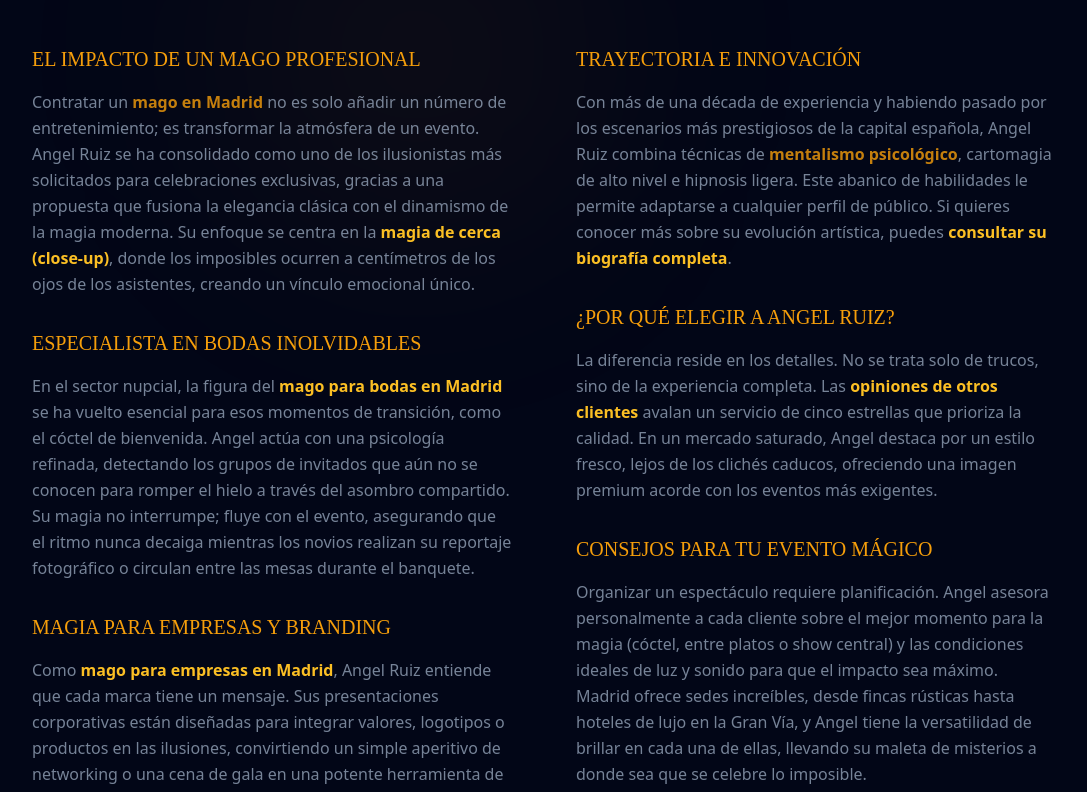
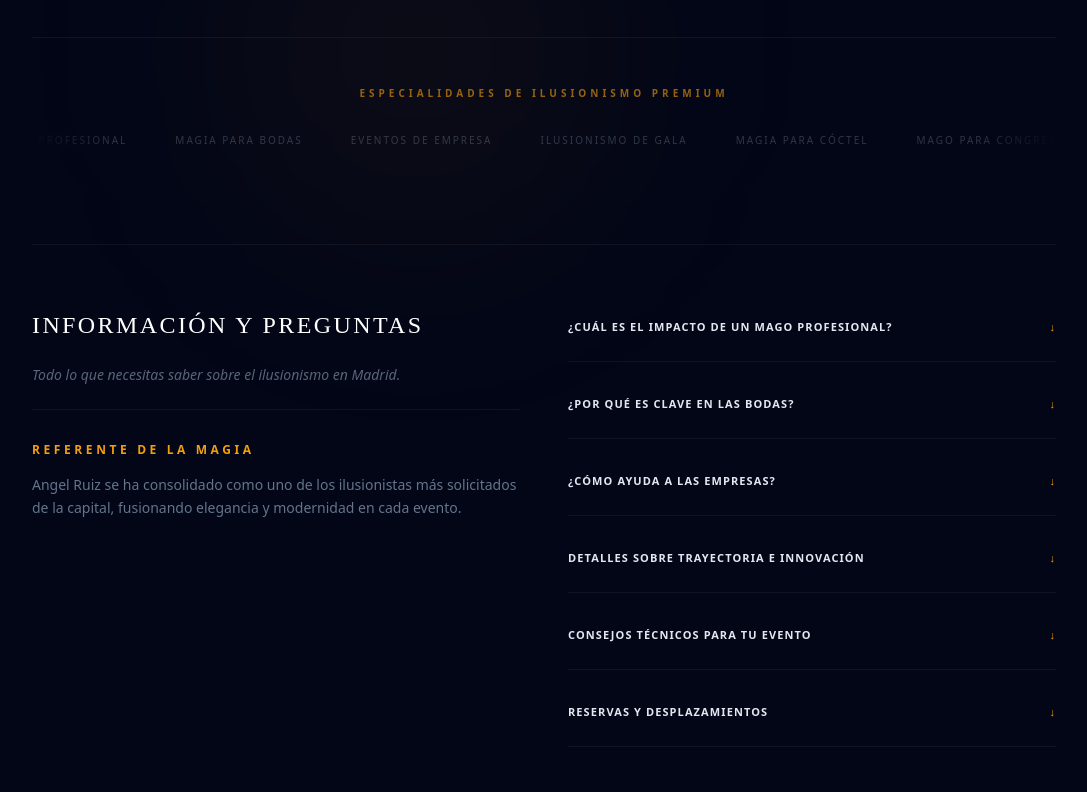
Before and after one commit to angelruuiz/WebAngelRuizWorld, a Next.js app: page / in a window 1280 px wide. Shown: the part 940-1732 px from the top of the page, without its empty margins (96-1183 px from the left). Built offline with nearby package versions, Linux system fonts and the light colour scheme.

Commit message:
style: cleanup index SEO UI and added carrusel effect to specialties

```diff
--- a/app/page.jsx
+++ b/app/page.jsx
@@ -120,48 +120,17 @@ const SEOContent = () => {
     return (
         <section className="py-24 px-6 bg-slate-950 text-slate-400 border-t border-white/5 relative overflow-hidden">
             <div className="absolute top-0 left-1/4 w-96 h-96 bg-amber-500/5 blur-[120px] rounded-full pointer-events-none" />
-            <div className="max-w-5xl mx-auto relative">
-                <h2 className="text-white font-[Cinzel] text-3xl md:text-4xl mb-12 uppercase tracking-widest text-center">Referente de la Magia en Madrid</h2>
-
-                <div className="grid grid-cols-1 md:grid-cols-2 gap-16 text-base leading-relaxed text-slate-400/80">
-                    <div className="space-y-8">
-                        <div>
-                            <h3 className="text-amber-500 font-[Cinzel] text-xl mb-4 uppercase">El impacto de un Mago Profesional</h3>
-                            <p>Contratar un <strong className="text-amber-500/80">mago en Madrid</strong> no es solo añadir un número de entretenimiento; es transformar la atmósfera de un evento. Angel Ruiz se ha consolidado como uno de los ilusionistas más solicitados para celebraciones exclusivas, gracias a una propuesta que fusiona la elegancia clásica con el dinamismo de la magia moderna. Su enfoque se centra en la <Link href="/particulares" className="text-amber-400 hover:underline font-bold">magia de cerca (close-up)</Link>, donde los imposibles ocurren a centímetros de los ojos de los asistentes, creando un vínculo emocional único.</p>
-                        </div>
-
-                        <div>
-                            <h3 className="text-amber-500 font-[Cinzel] text-xl mb-4 uppercase">Especialista en Bodas Inolvidables</h3>
-                            <p>En el sector nupcial, la figura del <Link href="/particulares/bodas" className="text-amber-400 hover:underline font-bold">mago para bodas en Madrid</Link> se ha vuelto esencial para esos momentos de transición, como el cóctel de bienvenida. Angel actúa con una psicología refinada, detectando los grupos de invitados que aún no se conocen para romper el hielo a través del asombro compartido. Su magia no interrumpe; fluye con el evento, asegurando que el ritmo nunca decaiga mientras los novios realizan su reportaje fotográfico o circulan entre las mesas durante el banquete.</p>
-                        </div>
-
-                        <div>
-                            <h3 className="text-amber-500 font-[Cinzel] text-xl mb-4 uppercase">Magia para Empresas y Branding</h3>
-                            <p>Como <Link href="/empresas" className="text-amber-400 hover:underline font-bold">mago para empresas en Madrid</Link>, Angel Ruiz entiende que cada marca tiene un mensaje. Sus presentaciones corporativas están diseñadas para integrar valores, logotipos o productos en las ilusiones, convirtiendo un simple aperitivo de networking o una cena de gala en una potente herramienta de marketing experiencial. Multinacionales y pymes confían en su profesionalidad para dejar una huella imborrable en sus clientes y empleados.</p>
-                        </div>
-                    </div>
-
-                    <div className="space-y-8">
-                        <div>
-                            <h3 className="text-amber-500 font-[Cinzel] text-xl mb-4 uppercase">Trayectoria e Innovación</h3>
-                            <p>Con más de una década de experiencia y habiendo pasado por los escenarios más prestigiosos de la capital española, Angel Ruiz combina técnicas de <strong className="text-amber-500/80">mentalismo psicológico</strong>, cartomagia de alto nivel e hipnosis ligera. Este abanico de habilidades le permite adaptarse a cualquier perfil de público. Si quieres conocer más sobre su evolución artística, puedes <Link href="/sobre-mi" className="text-amber-400 hover:underline font-bold">consultar su biografía completa</Link>.</p>
-                        </div>
-
-                        <div>
-                            <h3 className="text-amber-500 font-[Cinzel] text-xl mb-4 uppercase">¿Por qué elegir a Angel Ruiz?</h3>
-                            <p>La diferencia reside en los detalles. No se trata solo de trucos, sino de la experiencia completa. Las <Link href="/valoraciones" className="text-amber-400 hover:underline font-bold">opiniones de otros clientes</Link> avalan un servicio de cinco estrellas que prioriza la calidad. En un mercado saturado, Angel destaca por un estilo fresco, lejos de los clichés caducos, ofreciendo una imagen premium acorde con los eventos más exigentes.</p>
-                        </div>
-
-                        <div>
-                            <h3 className="text-amber-500 font-[Cinzel] text-xl mb-4 uppercase">Consejos para tu Evento Mágico</h3>
-                            <p>Organizar un espectáculo requiere planificación. Angel asesora personalmente a cada cliente sobre el mejor momento para la magia (cóctel, entre platos o show central) y las condiciones ideales de luz y sonido para que el impacto sea máximo. Madrid ofrece sedes increíbles, desde fincas rústicas hasta hoteles de lujo en la Gran Vía, y Angel tiene la versatilidad de brillar en cada una de ellas, llevando su maleta de misterios a donde sea que se celebre lo imposible.</p>
-                        </div>
-                    </div>
-                </div>
-
-                <div className="mt-20 pt-12 border-t border-white/5">
+            <div className="max-w-5xl mx-auto relative pt-12">
+                <div className="mt-8 pt-12 border-t border-white/5 overflow-hidden">
                     <p className="text-center font-bold text-amber-500/60 uppercase tracking-[0.4em] text-[10px] mb-8">Especialidades de Ilusionismo Premium</p>
-                    <div className="flex flex-wrap justify-center gap-x-12 gap-y-6 text-[10px] uppercase tracking-[0.2em] font-light opacity-40">
+                    <div className="relative flex overflow-hidden">
+                        <motion.div
+                            className="flex gap-x-12 whitespace-nowrap"
+                            animate={{ x: [0, -1500] }}
+                            transition={{ duration: 30, repeat: Infinity, ease: "linear" }}
+                        >
+                            {[...Array(2)].map((_, i) => (
+                                <div key={i} className="flex gap-x-12 text-[10px] uppercase tracking-[0.2em] font-light opacity-30">
                                     <span className="hover:opacity-100 transition-opacity">Mago de Cerca Madrid</span>
                                     <span className="hover:opacity-100 transition-opacity">Mentalismo Profesional</span>
                                     <span className="hover:opacity-100 transition-opacity">Magia para Bodas</span>
@@ -171,34 +140,87 @@ const SEOContent = () => {
                                     <span className="hover:opacity-100 transition-opacity">Mago para Congresos</span>
                                     <span className="hover:opacity-100 transition-opacity">Espectáculos VIP Madrid</span>
                                 </div>
+                            ))}
+                        </motion.div>
+                        <div className="absolute inset-y-0 left-0 w-20 bg-gradient-to-r from-slate-950 to-transparent z-10" />
+                        <div className="absolute inset-y-0 right-0 w-20 bg-gradient-to-l from-slate-950 to-transparent z-10" />
+                    </div>
                 </div>
 
                 <div className="mt-24 grid grid-cols-1 md:grid-cols-2 gap-12 border-t border-white/5 pt-16">
                     <div className="space-y-6">
-                        <h3 className="text-white font-[Cinzel] text-xl uppercase tracking-widest">Preguntas Frecuentes</h3>
-                        <p className="text-sm opacity-60 italic">Resolviendo tus dudas para un evento perfecto en Madrid.</p>
+                        <h3 className="text-white font-[Cinzel] text-xl md:text-2xl uppercase tracking-widest">Información y Preguntas</h3>
+                        <p className="text-sm opacity-60 italic">Todo lo que necesitas saber sobre el ilusionismo en Madrid.</p>
+                        <div className="pt-8 border-t border-white/5">
+                            <p className="text-xs uppercase tracking-[0.3em] font-bold text-amber-500 mb-4">Referente de la Magia</p>
+                            <p className="text-sm leading-relaxed text-slate-500">Angel Ruiz se ha consolidado como uno de los ilusionistas más solicitados de la capital, fusionando elegancia y modernidad en cada evento.</p>
                         </div>
-                    <div className="space-y-8 text-sm">
+                    </div>
+                    <div className="space-y-6 text-sm">
                         <details className="group border-b border-white/5 pb-4 cursor-pointer">
-                            <summary className="list-none text-slate-200 font-bold flex justify-between items-center group-open:text-amber-500 transition-colors">
-                                ¿Con cuánta antelación debo reservar?
+                            <summary className="list-none text-slate-200 font-bold flex justify-between items-center group-open:text-amber-500 transition-colors py-2 uppercase tracking-widest text-[11px]">
+                                ¿Cuál es el impacto de un Mago Profesional?
                                 <span className="text-amber-500 group-open:rotate-180 transition-transform">↓</span>
                             </summary>
-                            <p className="mt-4 text-slate-400 leading-relaxed">Para asegurar disponibilidad, especialmente en temporadas de bodas (mayo-octubre) y eventos de empresa (diciembre), se recomienda contactar con al menos 3 a 6 meses de antelación. No obstante, consulta tu fecha aunque sea de última hora por si hubiera un hueco en la agenda.</p>
+                            <div className="mt-4 text-slate-400 leading-relaxed space-y-4">
+                                <p>Contratar un mago en Madrid no es solo añadir un número de entretenimiento; es transformar la atmósfera de un evento. Se crea un vínculo emocional único a través de la magia de cerca.</p>
+                                <p>Angel Ruiz combina elegancia clásica con dinamismo moderno, asegurando que los invitados vivan momentos imposibles directamente en sus manos.</p>
+                            </div>
                         </details>
-                        <details className="group border-b border-white/5 pb-4 cursor-pointer">
-                            <summary className="list-none text-slate-200 font-bold flex justify-between items-center group-open:text-amber-500 transition-colors">
-                                ¿Qué duración tienen las actuaciones?
+
+                        <details className="group border-b border-white/5 pb-4 cursor-pointer text-slate-400">
+                            <summary className="list-none text-slate-200 font-bold flex justify-between items-center group-open:text-amber-500 transition-colors py-2 uppercase tracking-widest text-[11px]">
+                                ¿Por qué es clave en las Bodas?
                                 <span className="text-amber-500 group-open:rotate-180 transition-transform">↓</span>
                             </summary>
-                            <p className="mt-4 text-slate-400 leading-relaxed">La magia de cóctel suele durar entre 1 y 2 horas, dependiendo del número de invitados. Los shows de salón o escenario tienen una duración aproximada de 45 a 60 minutos. Cada servicio es adaptable según las necesidades del guion de tu evento.</p>
+                            <div className="mt-4 leading-relaxed space-y-4">
+                                <p>En el sector nupcial, la figura del mago para bodas en Madrid se ha vuelto esencial para esos momentos de transición, como el cóctel de bienvenida.</p>
+                                <p>Angel actúa con una psicología refinada, detectando los grupos de invitados para romper el hielo a través del asombro compartido sin interrumpir el flujo natural de la celebración.</p>
+                            </div>
                         </details>
-                        <details className="group border-b border-white/5 pb-4 cursor-pointer">
-                            <summary className="list-none text-slate-200 font-bold flex justify-between items-center group-open:text-amber-500 transition-colors">
-                                ¿Te desplazas fuera de Madrid capital?
+
+                        <details className="group border-b border-white/5 pb-4 cursor-pointer text-slate-400">
+                            <summary className="list-none text-slate-200 font-bold flex justify-between items-center group-open:text-amber-500 transition-colors py-2 uppercase tracking-widest text-[11px]">
+                                ¿Cómo ayuda a las Empresas?
                                 <span className="text-amber-500 group-open:rotate-180 transition-transform">↓</span>
                             </summary>
-                            <p className="mt-4 text-slate-400 leading-relaxed">Sí, realizo espectáculos de magia en todas las localidades de la Comunidad de Madrid y provincias limítrofes como Segovia, Toledo o Guadalajara. Para eventos nacionales a gran escala, consultad condiciones de desplazamiento.</p>
+                            <div className="mt-4 leading-relaxed space-y-4">
+                                <p>Como mago para empresas en Madrid, Angel Ruiz entiende que cada marca tiene un mensaje. Sus presentaciones integran valores, logos o productos en las ilusiones.</p>
+                                <p>Es una potente herramienta de marketing experiencial que deja una huella imborrable en clientes y empleados durante cenas de gala o cenas de networking.</p>
+                            </div>
+                        </details>
+
+                        <details className="group border-b border-white/5 pb-4 cursor-pointer text-slate-400">
+                            <summary className="list-none text-slate-200 font-bold flex justify-between items-center group-open:text-amber-500 transition-colors py-2 uppercase tracking-widest text-[11px]">
+                                Detalles sobre Trayectoria e Innovación
+                                <span className="text-amber-500 group-open:rotate-180 transition-transform">↓</span>
+                            </summary>
+                            <div className="mt-4 leading-relaxed space-y-4">
+                                <p>Con más de una década de experiencia en los escenarios más prestigiosos de la capital, Angel combina mentalismo psicológico, cartomagia e hipnosis ligera.</p>
+                                <p>Este abanico de habilidades le permite adaptarse a cualquier perfil de público, ofreciendo una imagen premium y fresca acorde con los eventos más exigentes.</p>
+                            </div>
+                        </details>
+
+                        <details className="group border-b border-white/5 pb-4 cursor-pointer text-slate-400">
+                            <summary className="list-none text-slate-200 font-bold flex justify-between items-center group-open:text-amber-500 transition-colors py-2 uppercase tracking-widest text-[11px]">
+                                Consejos Técnicos para tu Evento
+                                <span className="text-amber-500 group-open:rotate-180 transition-transform">↓</span>
+                            </summary>
+                            <div className="mt-4 leading-relaxed space-y-4">
+                                <p>Organizar un espectáculo requiere planificación. Angel asesora personalmente sobre el mejor momento para la magia (cóctel, entre platos o show central).</p>
+                                <p>Se buscan las condiciones ideales de luz y sonido para que el impacto sea máximo, aprovechando las sedes increíbles que ofrece Madrid.</p>
+                            </div>
+                        </details>
+
+                        <details className="group border-b border-white/5 pb-4 cursor-pointer text-slate-400">
+                            <summary className="list-none text-slate-200 font-bold flex justify-between items-center group-open:text-amber-500 transition-colors py-2 uppercase tracking-widest text-[11px]">
+                                Reservas y Desplazamientos
+                                <span className="text-amber-500 group-open:rotate-180 transition-transform">↓</span>
+                            </summary>
+                            <div className="mt-4 leading-relaxed space-y-4">
+                                <p>Se recomienda reservar con 3 a 6 meses de antelación. Angel se desplaza por toda la Comunidad de Madrid y provincias limítrofes.</p>
+                                <p>Para eventos nacionales e internacionales, consultar condiciones específicas de contratación y logística.</p>
+                            </div>
                         </details>
                     </div>
                 </div>
```
Also changed, not shown: app/valoraciones/page.jsx (+24 -37 lines). Lines whose indentation alone changed are shown as unchanged.
